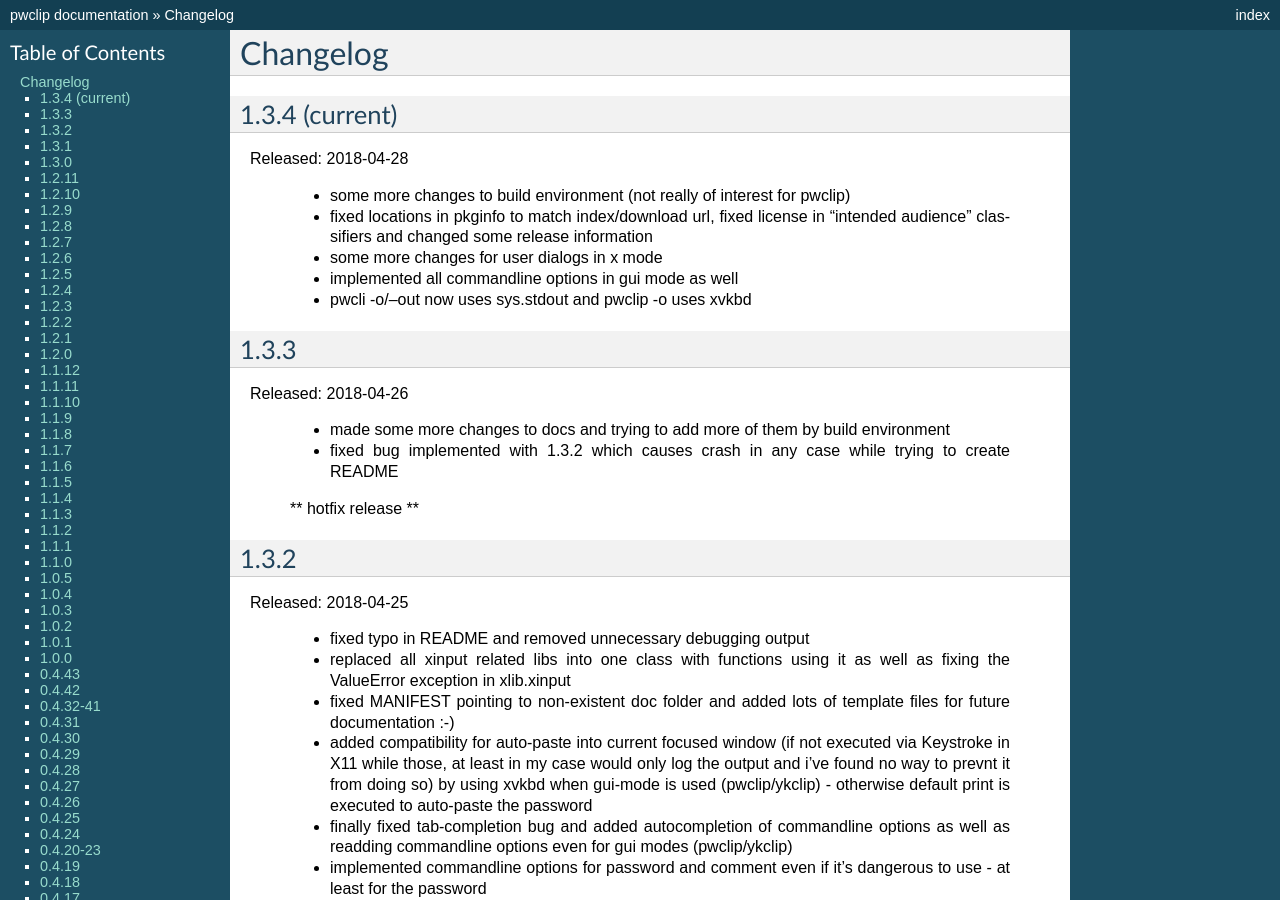
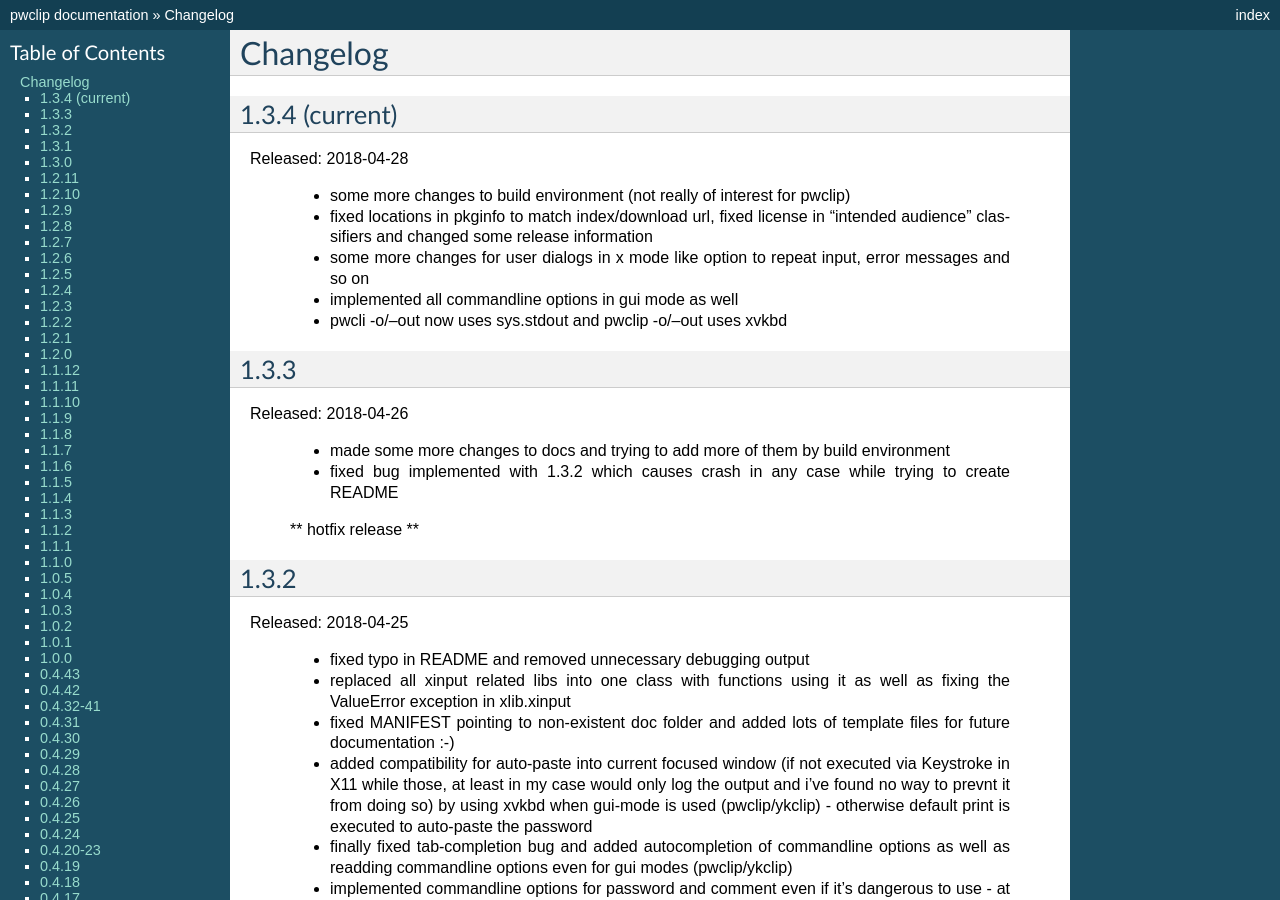
Before and after one commit to d0n/pwclip, a Sphinx documentation site: the page built from docs/CHANGELOG.rst, in a window 1280 px wide and 900 px high. Built offline with Sphinx 7.4.7, drawn with Linux system fonts in a browser that asks for light colours; the version number could not be read and is left out.

Commit message:
{'modified': ['docs/CHANGELOG.rst']} build

```diff
--- a/docs/CHANGELOG.rst
+++ b/docs/CHANGELOG.rst
@@ -11,11 +11,12 @@
   * fixed locations in pkginfo to match index/download url, fixed license
     in "intended audience" classifiers and changed some release information
 
-  * some more changes for user dialogs in x mode
+  * some more changes for user dialogs in x mode like option to repeat input,
+    error messages and so on
 
   * implemented all commandline options in gui mode as well
 
-  * pwcli -o/--out now uses sys.stdout and pwclip -o uses xvkbd
+  * pwcli -o/--out now uses sys.stdout and pwclip -o/--out uses xvkbd
 
 
 1.3.3
```
